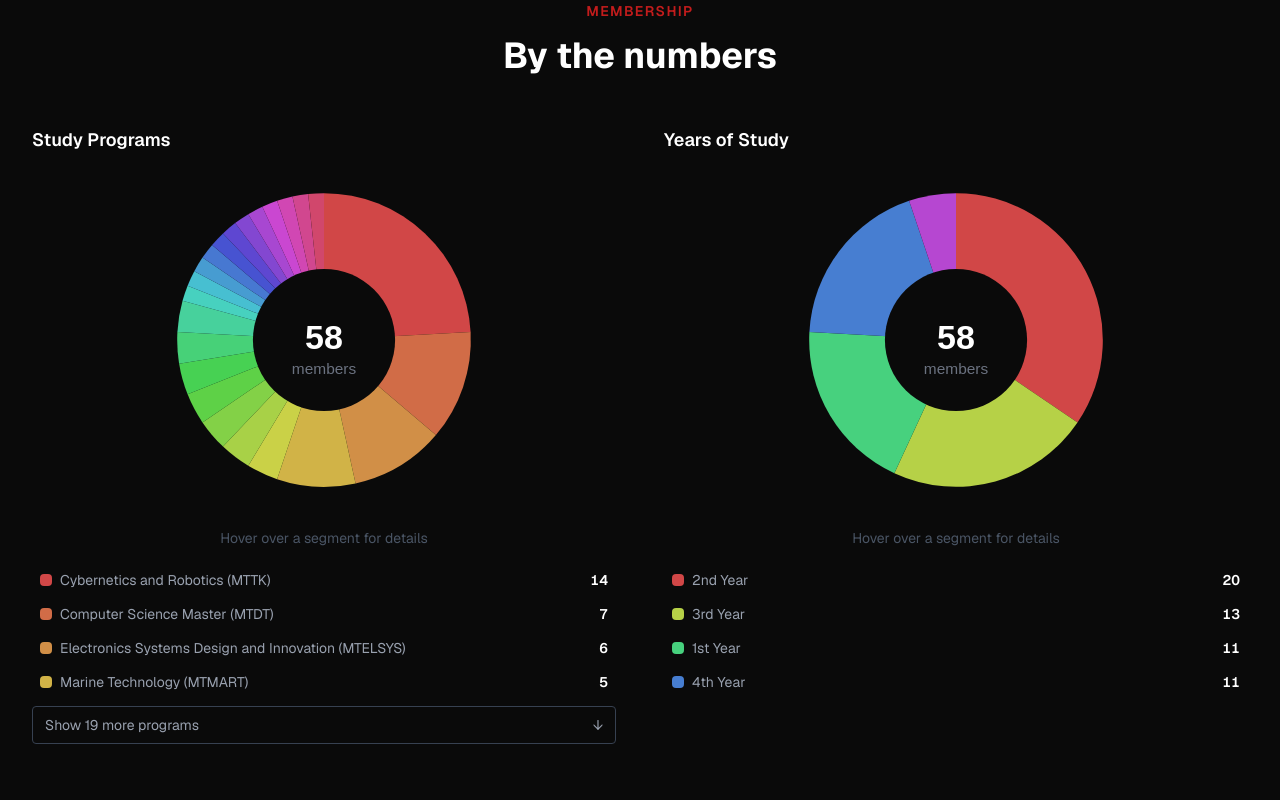
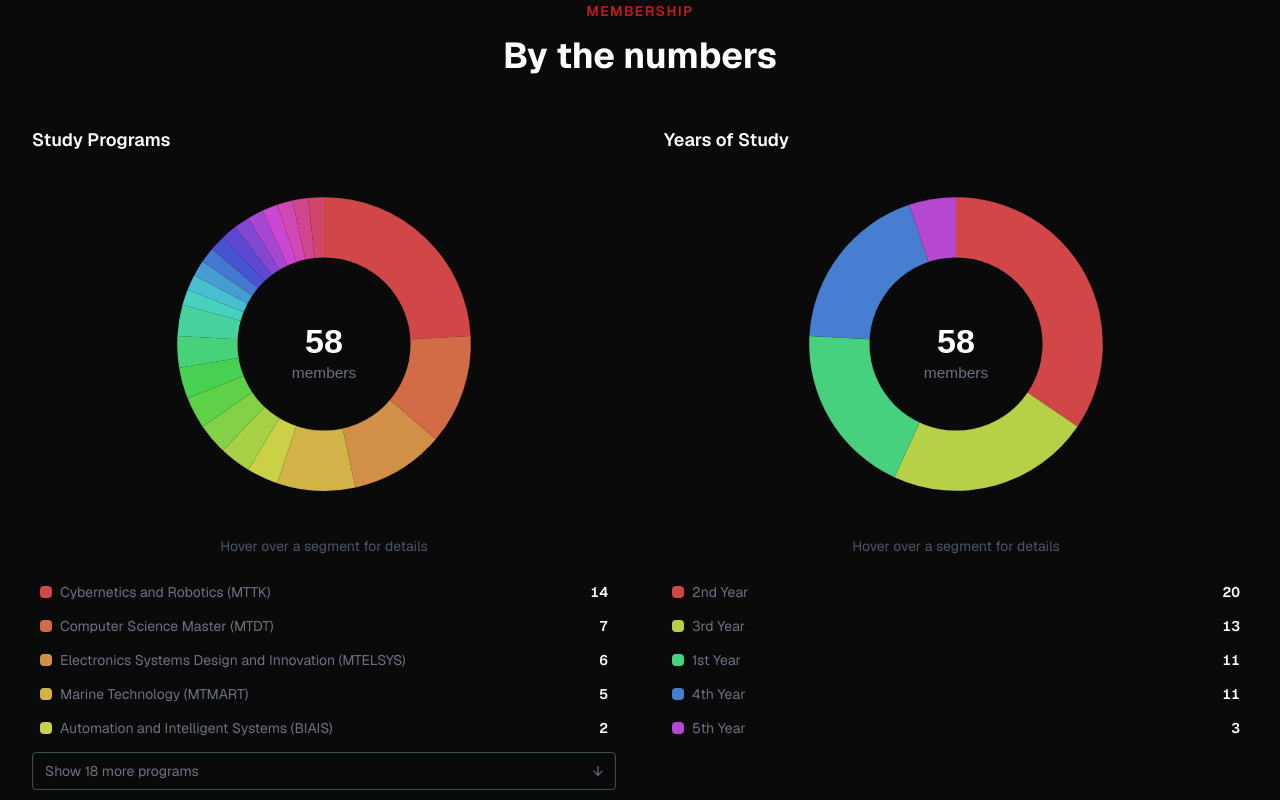
Before and after one commit to vortexntnu/Website_v2, a Next.js app in the folder vortex_website/: page /about in a window 1280 px wide. Shown: the part 1840-2640 px from the top of the page. Built offline with nearby package versions, Linux system fonts and the light colour scheme.

Commit message:
Fixed issue where 5th years were not shown in pie chart

```diff
--- a/vortex_website/src/app/components/interactive/PieChart.tsx
+++ b/vortex_website/src/app/components/interactive/PieChart.tsx
@@ -54,15 +54,15 @@ export default function PieChart({
 
   const active = hovered !== null ? slices[hovered] : null;
 
-  // When a segment in the collapsible portion (index >= 4) is hovered/tapped,
+  // When a segment in the collapsible portion (index >= 5) is hovered/tapped,
   // open the list if closed and scroll the corresponding row into view.
   useEffect(() => {
-    if (hovered === null || hovered < 4) return;
+    if (hovered === null || hovered < 5) return;
     if (!legendOpen) {
       setLegendOpen(true);
       return;
     }
-    const row = rowRefs.current[hovered - 4];
+    const row = rowRefs.current[hovered - 5];
     const container = scrollRef.current;
     if (!row || !container) return;
 
@@ -83,7 +83,7 @@ export default function PieChart({
   }, [hovered, legendOpen]);
 
   return (
-    <div className="flex flex-col items-center gap-4">
+    <div className="flex flex-col items-center gap-5">
       <h3 className="text-lg font-semibold text-white self-start">{title}</h3>
 
       {/* Chart */}
@@ -100,7 +100,7 @@ export default function PieChart({
               className="cursor-pointer transition-all duration-150"
             />
           ))}
-          <circle cx={cx} cy={cy} r={46} fill="#0a0a0a" />
+          <circle cx={cx} cy={cy} r={56} fill="#0a0a0a" />
           <text x={cx} y={cy + 6} textAnchor="middle" fill="#ffffff" fontSize={22} fontWeight="bold" fontFamily="sans-serif">
             {total}
           </text>
@@ -126,9 +126,9 @@ export default function PieChart({
         )}
       </div>
 
-      {/* Legend — first 4 always visible, rest collapsible */}
+      {/* Legend — first 5 always visible, rest collapsible */}
       <div className="w-full flex flex-col gap-1.5">
-        {slices.slice(0, 4).map((s, i) => (
+        {slices.slice(0, 5).map((s, i) => (
           <div
             key={s.label}
             className={`flex items-center justify-between gap-3 cursor-pointer px-2 py-1 rounded transition-colors duration-150 ${hovered === i ? "bg-[#262626]" : ""}`}
@@ -137,30 +137,30 @@ export default function PieChart({
           >
             <div className="flex items-center gap-2 min-w-0">
               <div className="w-3 h-3 shrink-0 rounded-sm" style={{ backgroundColor: s.color }} />
-              <span className={`text-sm transition-colors duration-150 truncate ${hovered === i ? "text-white" : "text-gray-400"}`}>{s.label}</span>
+              <span className={`text-sm transition-colors duration-150 truncate ${hovered === i ? "text-white" : "text-gray-500"}`}>{s.label}</span>
             </div>
             <span className="text-white font-semibold text-sm tabular-nums shrink-0">{s.value}</span>
           </div>
         ))}
 
-        {collapsibleLegend && slices.length > 4 && (
+        {collapsibleLegend && slices.length > 5 && (
           <>
             {legendOpen && (
               <div
                 ref={scrollRef}
-                className="max-h-56 overflow-y-auto pr-1 border-t border-[#374151] pt-1.5 flex flex-col gap-1.5"
+                className="max-h-56 overflow-y-auto pr-1 border-t border-[#375151] pt-1.5 flex flex-col gap-1.5"
               >
-                {slices.slice(4).map((s, i) => (
+                {slices.slice(5).map((s, i) => (
                   <div
                     ref={(el) => { rowRefs.current[i] = el; }}
                     key={s.label}
-                    className={`flex items-center justify-between gap-3 cursor-pointer px-2 py-1 rounded transition-colors duration-150 ${hovered === i + 4 ? "bg-[#262626]" : ""}`}
-                    onMouseEnter={() => setHovered(i + 4)}
+                    className={`flex items-center justify-between gap-3 cursor-pointer px-2 py-1 rounded transition-colors duration-150 ${hovered === i + 5 ? "bg-[#262626]" : ""}`}
+                    onMouseEnter={() => setHovered(i + 5)}
                     onMouseLeave={() => setHovered(null)}
                   >
                     <div className="flex items-center gap-2 min-w-0">
                       <div className="w-3 h-3 shrink-0 rounded-sm" style={{ backgroundColor: s.color }} />
-                      <span className={`text-sm transition-colors duration-150 truncate ${hovered === i + 4 ? "text-white" : "text-gray-400"}`}>{s.label}</span>
+                      <span className={`text-sm transition-colors duration-150 truncate ${hovered === i + 5 ? "text-white" : "text-gray-500"}`}>{s.label}</span>
                     </div>
                     <span className="text-white font-semibold text-sm tabular-nums shrink-0">{s.value}</span>
                   </div>
@@ -169,9 +169,9 @@ export default function PieChart({
             )}
             <button
               onClick={() => setLegendOpen((v) => !v)}
-              className="mt-1 w-full flex items-center justify-between px-3 py-2 text-sm text-gray-400 hover:text-white border border-[#374151] hover:border-[#c21c1c] rounded transition-colors duration-150"
+              className="mt-1 w-full flex items-center justify-between px-3 py-2 text-sm text-gray-500 hover:text-white border border-[#375151] hover:border-[#c21c1c] rounded transition-colors duration-150"
             >
-              <span>{legendOpen ? "Show less" : `Show ${slices.length - 4} more programs`}</span>
+              <span>{legendOpen ? "Show less" : `Show ${slices.length - 5} more programs`}</span>
               <span style={{ display: "inline-block", transform: legendOpen ? "rotate(180deg)" : "rotate(0deg)", transition: "transform 0.2s" }}>↓</span>
             </button>
           </>
```
